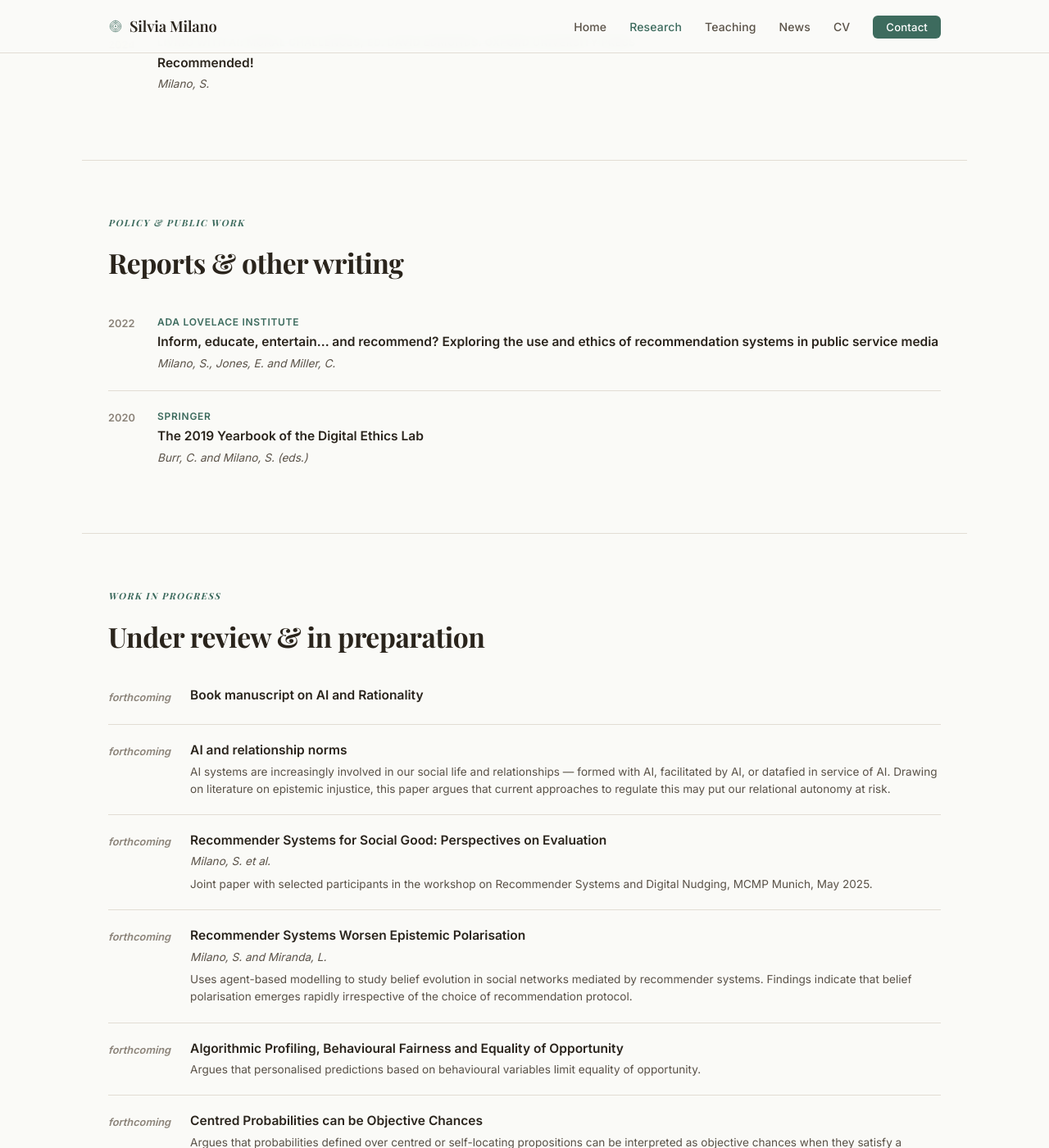
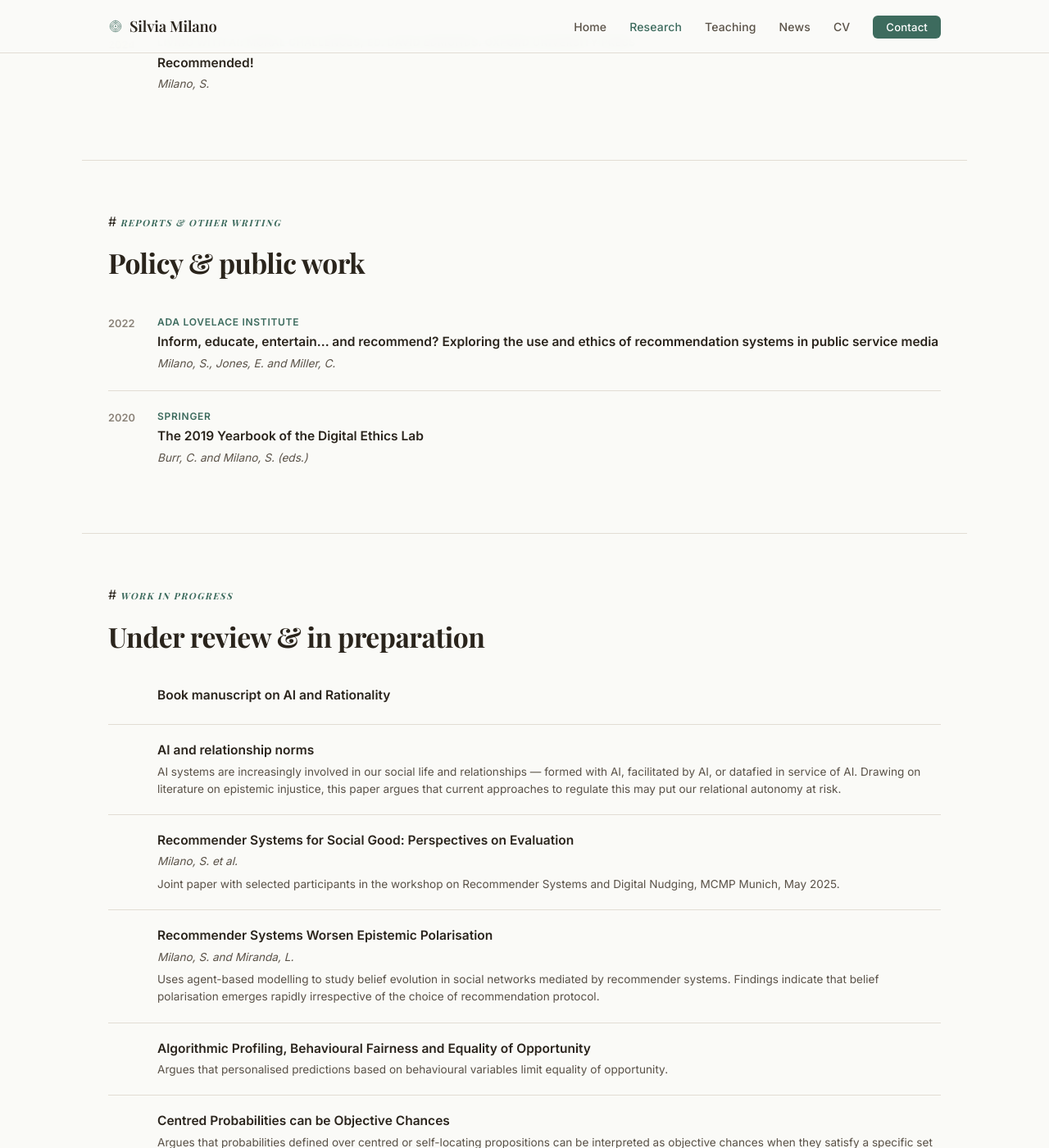
Before and after one commit to capt-c/silvia-milano-website, a Jekyll site: the page built from silvia-milano-site/research.html, in a window 1280 px wide and 1400 px high, scrolled down 2272 px. Shown: the whole window at 82% size. Built offline with Jekyll 4.4.1, drawn with Linux system fonts in a browser that asks for light colours; some web fonts are replaced.

Commit message:
Update research.html

```diff
--- a/silvia-milano-site/research.html
+++ b/silvia-milano-site/research.html
@@ -16,7 +16,7 @@ description: "Publications, book chapters, reports, and ongoing research by Silv
 
   <!-- ── Articles ── -->
   <section class="section">
-    <p class="section-label">Journal articles</p>
+#    <p class="section-label">Journal articles</p>
     <h2 class="section-title">Articles</h2>
     <ul class="pub-list">
       {% for pub in site.data.publications.articles %}
@@ -39,7 +39,7 @@ description: "Publications, book chapters, reports, and ongoing research by Silv
 
   <!-- ── Book chapters ── -->
   <section class="section">
-    <p class="section-label">Contributions</p>
+#    <p class="section-label">Contributions</p>
     <h2 class="section-title">Book chapters</h2>
     <ul class="pub-list">
       {% for pub in site.data.publications.book_chapters %}
@@ -59,8 +59,8 @@ description: "Publications, book chapters, reports, and ongoing research by Silv
 
   <!-- ── Reports & other ── -->
   <section class="section">
-    <p class="section-label">Policy &amp; public work</p>
-    <h2 class="section-title">Reports &amp; other writing</h2>
+#    <p class="section-label">Reports &amp; other writing</p>
+    <h2 class="section-title">Policy &amp; public work</h2>
     <ul class="pub-list">
       {% for pub in site.data.publications.reports %}
       <li class="pub-item">
@@ -79,12 +79,12 @@ description: "Publications, book chapters, reports, and ongoing research by Silv
 
   <!-- ── In progress ── -->
   <section class="section">
-    <p class="section-label">Work in progress</p>
+#    <p class="section-label">Work in progress</p>
     <h2 class="section-title">Under review &amp; in preparation</h2>
     <ul class="pub-list">
       {% for pub in site.data.publications.in_progress %}
       <li class="pub-item">
-        <span class="pub-year" style="color: var(--text-light); font-style: italic;">forthcoming</span>
+        <span class="pub-year" style="color: var(--text-light); font-style: italic;"></span>
         <div class="pub-body">
           <p class="pub-title">{{ pub.title }}</p>
           {% if pub.authors %}<p class="pub-authors">{{ pub.authors }}</p>{% endif %}
```
